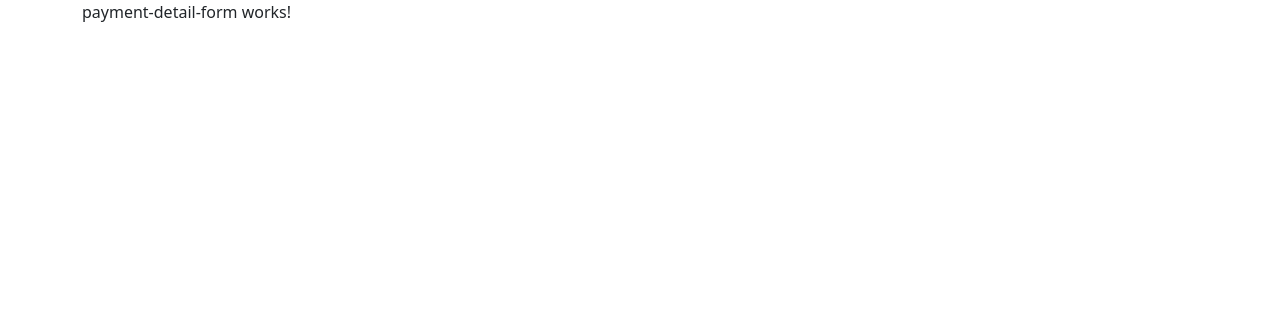
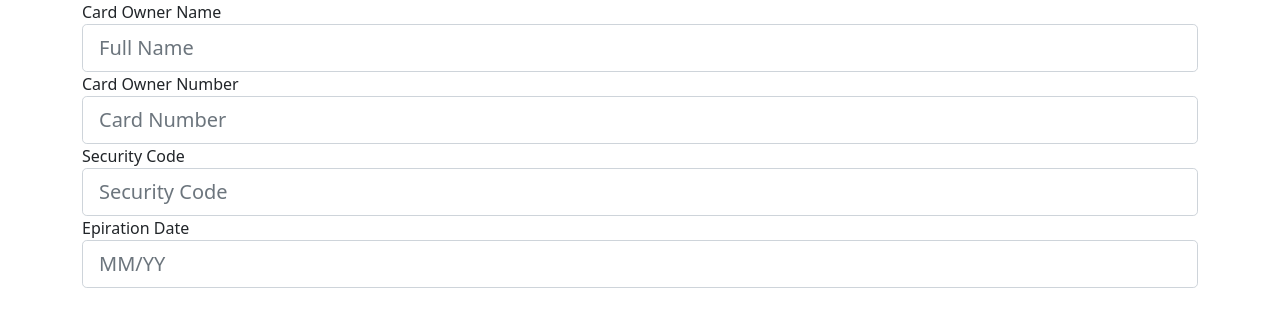
Before and after one commit to Sagor31h2/PaymentRegister, an Angular app in the folder PaymentApp/: page / in a window 1280 px wide. Shown: the top 326 px of the page. Built offline with nearby package versions, Linux system fonts and the light colour scheme.

Commit message:
Payment daetails error fix

```diff
--- a/PaymentApp/src/app/payment-details/payment-detail-form/payment-detail-form.component.html
+++ b/PaymentApp/src/app/payment-details/payment-detail-form/payment-detail-form.component.html
@@ -1 +1,28 @@
-<p>payment-detail-form works!</p>
+<form>
+  <input type="hidden" name="paymentDetailsId" [value]="service.formData.paymentDetailsId" />
+
+  <div class="form-group">
+    <label> Card Owner Name</label>
+    <input class="form-control form-control-lg" placeholder="Full Name" name="cardOwnerName" #cardOwnerName="ngModel"
+      [(ngModel)]="service.formData.cardOwnerName" />
+  </div>
+
+  <div class="form-group">
+    <label> Card Owner Number</label>
+    <input class="form-control form-control-lg" placeholder="Card Number" name="cardNumber" #cardNumber="ngModel"
+      [(ngModel)]="service.formData.cardNumber" />
+  </div>
+
+  <div class="form-group">
+    <label> Security Code</label>
+    <input type="password" class="form-control form-control-lg" placeholder="Security Code" name="securityCode"
+      #securityCode="ngModel" [(ngModel)]="service.formData.securityCode" />
+  </div>
+
+  <div class="form-group">
+    <label> Epiration Date</label>
+    <input class="form-control form-control-lg" placeholder="MM/YY" name="expirationDate" #expirationDate="ngModel"
+      [(ngModel)]="service.formData.expirationDate" />
+  </div>
+
+</form>
--- a/PaymentApp/src/app/payment-details/payment-detail-form/payment-detail-form.component.ts
+++ b/PaymentApp/src/app/payment-details/payment-detail-form/payment-detail-form.component.ts
@@ -1,4 +1,5 @@
 import { Component, OnInit } from '@angular/core';
+import { PaymentDetailService } from '../../shared/payment-detail.service';
 
 @Component({
   selector: 'app-payment-detail-form',
@@ -8,7 +9,7 @@ import { Component, OnInit } from '@angular/core';
 })
 export class PaymentDetailFormComponent implements OnInit {
 
-  constructor() { }
+  constructor(public service: PaymentDetailService) { }
 
   ngOnInit(): void {
   }
--- a/PaymentApp/src/app/shared/payment-detail.service.ts
+++ b/PaymentApp/src/app/shared/payment-detail.service.ts
@@ -1,4 +1,5 @@
 import { Injectable } from '@angular/core';
+import { PaymentDetail } from './payment-detail.model';
 
 @Injectable({
   providedIn: 'root'
@@ -6,4 +7,5 @@ import { Injectable } from '@angular/core';
 export class PaymentDetailService {
 
   constructor() { }
+  formData: PaymentDetail = new PaymentDetail();
 }
```
Also changed, not shown: 2 other files (tests, documents, lock files or other folders).
